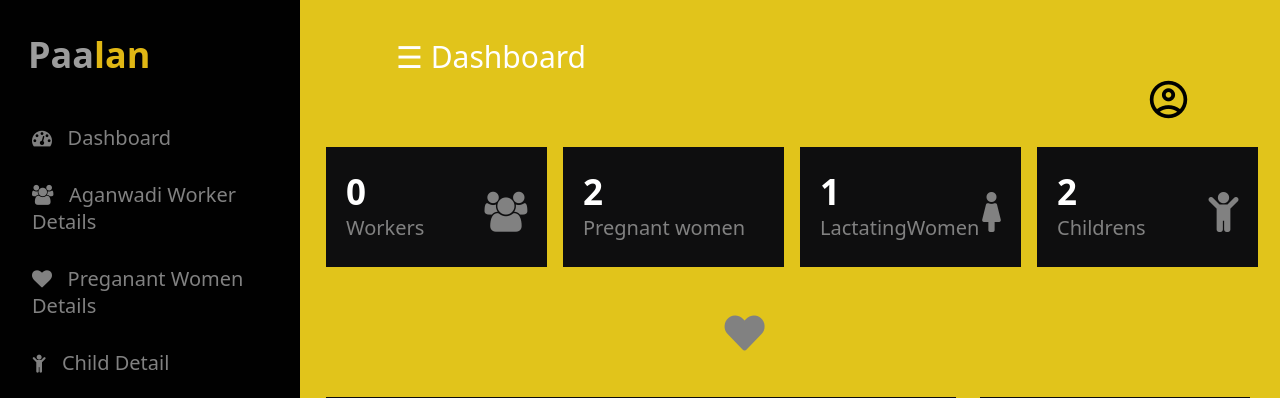
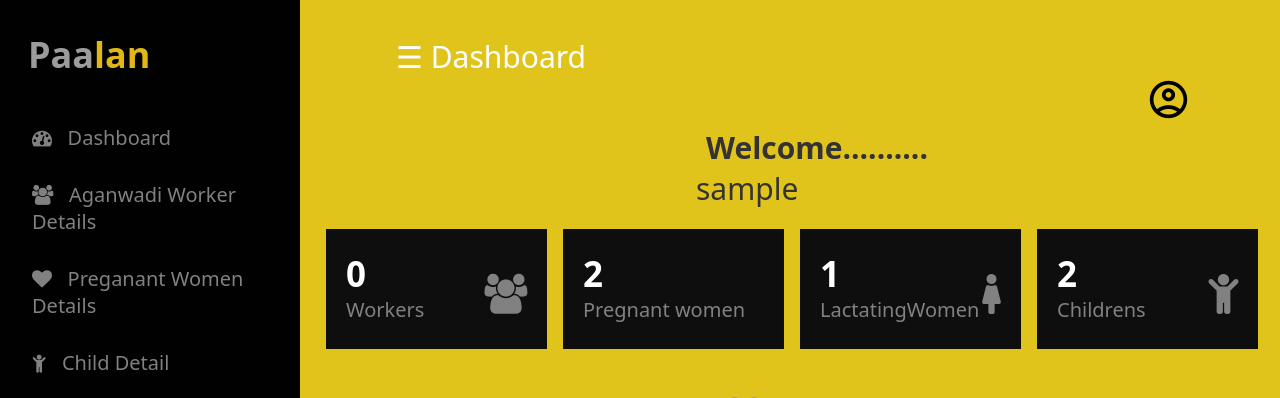
Before and after one commit to JunaTeresMartin/Paalan, a PHP site: page /main.php in a window 1280 px wide; the page is wider, and only the part inside the window is pictured. Shown: the top 398 px of that part. Run offline with PHP 8.4, Linux system fonts and the light colour scheme; the visitor is signed in with stand-in values (Sample User, id 1); data comes from the database, SQL or seed files in the repository; data that the repository does not hold is empty.

Commit message:
changes made

```diff
--- a/AdminDashboard/registration/main.php
+++ b/AdminDashboard/registration/main.php
@@ -60,6 +60,19 @@ session_start();
   .btn-view:hover {
     transform: scale(1.1);
   }
+  .welcome-message {
+            display: inline-block;
+            margin-left: 10px;
+            font-size: 30px;
+            color: #333;
+            font-weight: bold; /* Add this line to set the font weight to bold */
+            color: #333;
+        }
+    .username {
+            display: inline-block;
+            font-size: 30px;
+            color: #333;
+        }
 
 </style>
 
@@ -93,7 +106,15 @@ session_start();
                 <a href="changepassword.php">Change Password</a>
             </div>
         </div>
-                    <span class="username" style="margin-right:1000px;" >
+                    <!-- <span class="username" style="margin-right:1000px;" > -->
+                    <div class="welcome-message">
+                Welcome..........
+            </div>
+            <div class="username">
+                <?php
+                echo htmlspecialchars($_SESSION['username']);
+                ?>
+            </div>
 
 
 
@@ -303,4 +324,42 @@ session_start();
                     </div>
                 </div>
                 </div>
+                <script src="https://code.jquery.com/jquery-3.6.0.min.js"></script>
+    <script>
+        $(document).ready(function() {
+            $(".nav").click(function() {
+                $("#mySidenav").css('width', '70px');
+                $('#main').css('margin-left', '70px');
+                $(".logo").css('visibility', 'visible');
+                $(".logo").css('font-size', '17px');
+                $(".logo").css('width', '15px');
+                $(".logo span").css('visibility', 'visible');
+                $(".logo span").css('margin-left', '-20px');
+                $(".icon-a").css('visibility', 'hidden');
+                $(".icon-a").css('font-size', '15px');
+
+                // $("icon-a").css('margin-bottom','100px')
+                // $("icon-a").css('margin-top','10px')
+                $(".icons").css('margin-top', '10px');
+                $(".icons").css('margin-bottom', '-5');
+                $(".icons").css('visibility', 'visible');
+                $(".icons").css('margin-top', '-100px');
+                $(".icons").css('margin-left', '-8px');
+                $(".nav").css('display', 'none');
+                $(".nav2").css('display', 'block');
+            });
+
+            $(".nav2").click(function() {
+                $("#mySidenav").css('width', '200px');
+                $('#main').css('margin-left', '200px');
+                $(".logo").css('visibility', 'visible');
+                $(".icon-a").css('visibility', 'visible');
+                $(".icons").css('visibility', 'visible');
+                $(".icons").css('margin-left', '0');
+                $(".nav").css('display', 'block');
+                $(".nav2").css('display', 'none');
+            });
+        });
+    </script>
+    </body>
                </html>
```
